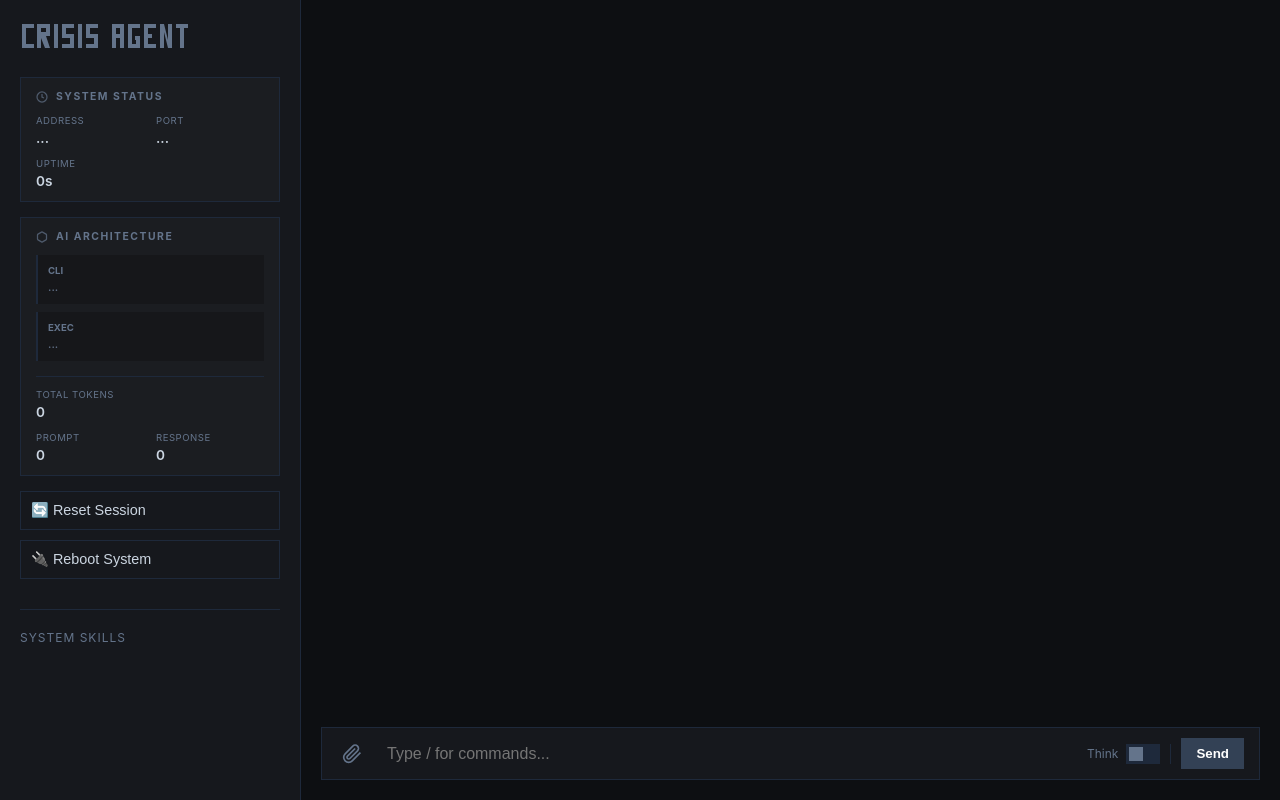
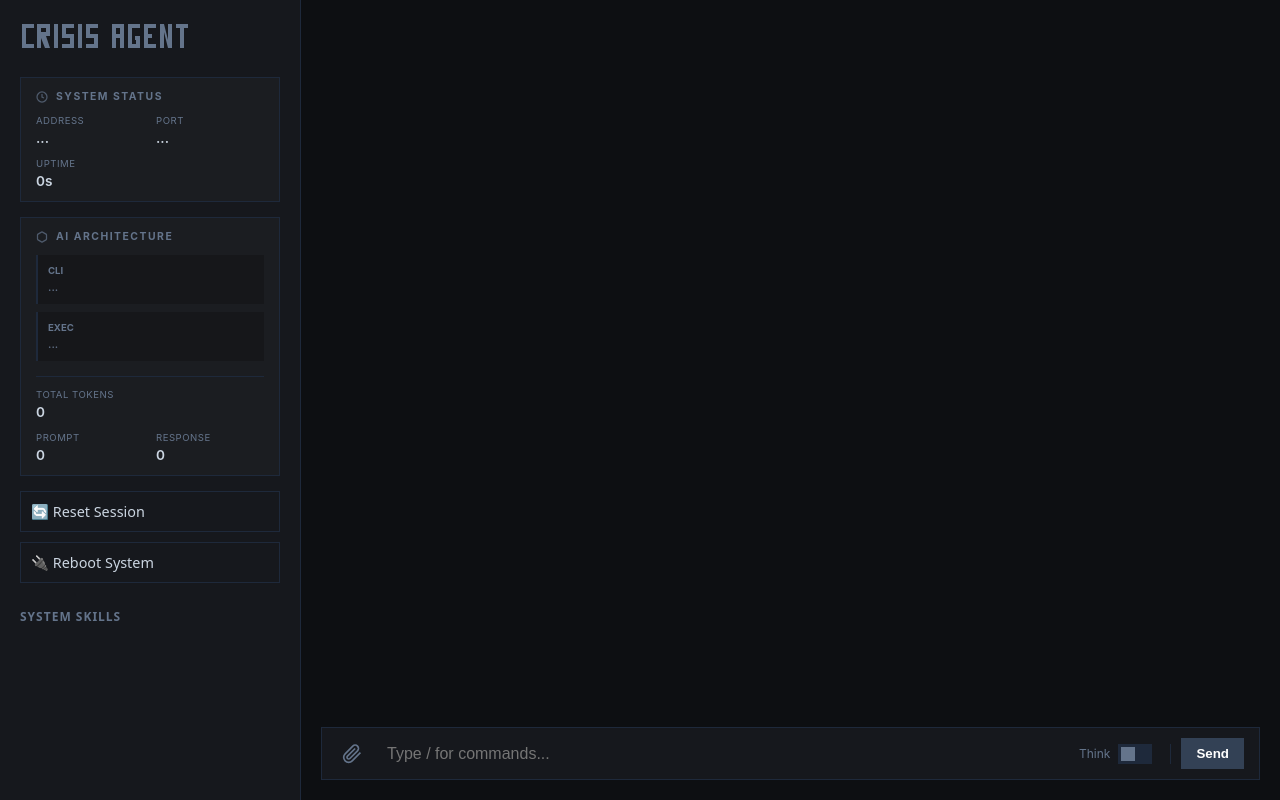
Before and after one commit to lordcris8411/CrisisAgent, a website: page web/index.html in a window 1280 px wide. Drawn offline with nearby package versions, Linux system fonts and the light colour scheme.

Commit message:
style(web): sync fonts with system and optimize skills section layout

```diff
--- a/web/index.html
+++ b/web/index.html
@@ -119,25 +119,31 @@
         .model-address { font-size: 0.7rem; color: var(--text-dim); font-weight: 500; }
 
         #skill-manager {
-            margin-top: 20px;
+            margin-top: 15px;
+            flex: 1;
+            display: flex;
+            flex-direction: column;
+            overflow: hidden;
+            font-family: system-ui, -apple-system, BlinkMacSystemFont, "Segoe UI", Roboto, "Helvetica Neue", Arial, "Microsoft YaHei", sans-serif;
+        }
+        #skill-list {
             flex: 1;
             overflow-y: auto;
-            border-top: 1px solid var(--border);
-            padding-top: 20px;
         }
         .skill-section-title {
             font-size: 0.75rem;
             text-transform: uppercase;
             color: var(--text-dim);
-            margin-bottom: 15px;
+            margin-bottom: 8px;
             letter-spacing: 1px;
+            font-weight: bold;
         }
         .skill-item {
             display: flex;
             align-items: center;
             justify-content: space-between;
-            padding: 8px 0;
-            font-size: 0.9rem;
+            padding: 4px 0;
+            font-size: 0.85rem;
         }
         .skill-name { flex: 1; color: var(--text-dim); overflow: hidden; text-overflow: ellipsis; white-space: nowrap; }
         .toggle-switch {
@@ -145,6 +151,7 @@
             display: inline-block;
             width: 34px;
             height: 20px;
+            margin-right: 8px;
         }
         .toggle-switch input { opacity: 0; width: 0; height: 0; }
         .slider {
@@ -168,6 +175,7 @@
             color: var(--text-main); padding: 10px; border-radius: 0;
             cursor: pointer; text-align: left; margin-bottom: 10px;
             transition: all 0.2s; font-size: 0.9rem;
+            font-family: system-ui, -apple-system, BlinkMacSystemFont, "Segoe UI", Roboto, "Helvetica Neue", Arial, "Microsoft YaHei", sans-serif;
         }
         .action-btn:hover { background: var(--border); border-color: var(--accent-main); color: var(--accent-main); }
 
```
